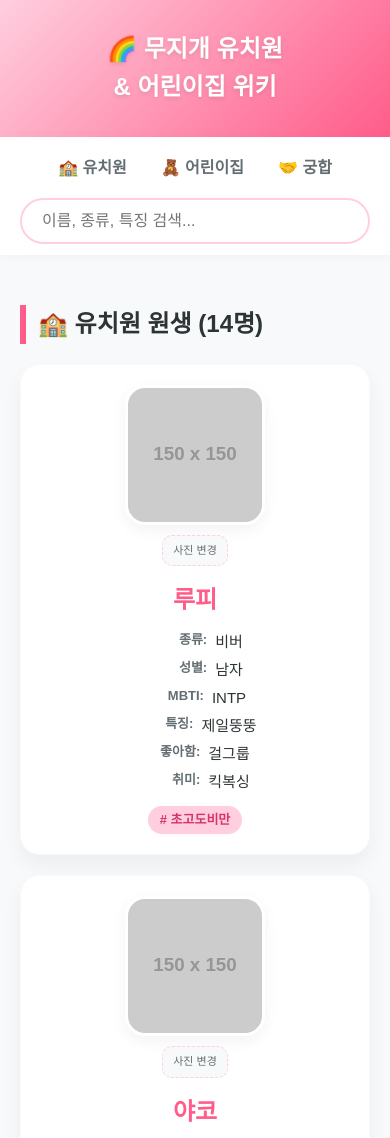
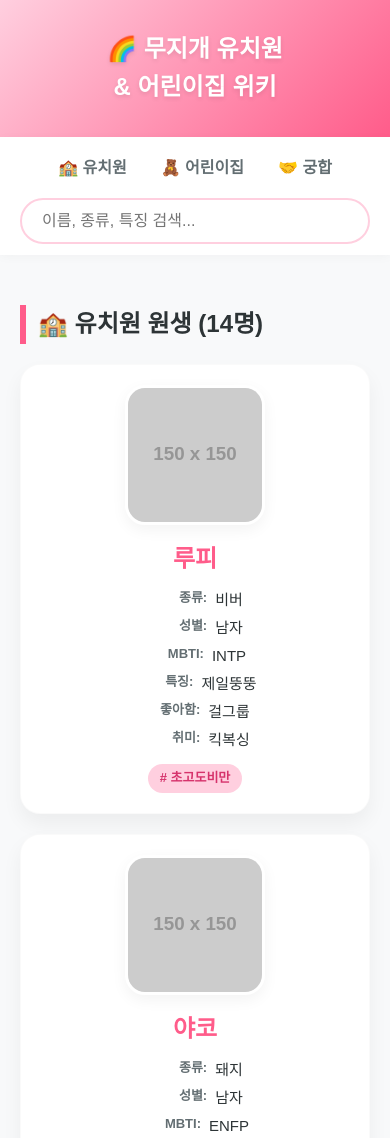
Before and after one commit to irunaru/rainbow-kindergarten-wiki, a plain HTML site: page index.html in a window 390 px wide. Shown: the top 1138 px of the page. Drawn offline with Linux system fonts and the light colour scheme; placeholder pictures from the web are drawn by us; a web font is replaced by a local one.

Commit message:
Update index.html

```diff
--- a/index.html
+++ b/index.html
@@ -14,7 +14,6 @@
       font-style: normal;
     }
 
-    /* 모든 요소의 크기를 테두리 포함으로 설정 (레이아웃 깨짐 방지) */
     * {
       box-sizing: border-box;
     }
@@ -37,7 +36,7 @@
       background: var(--bg);
       color: var(--text);
       line-height: 1.6;
-      overflow-x: hidden; /* 가로 스크롤 강제 숨김 */
+      overflow-x: hidden;
     }
 
     header {
@@ -63,7 +62,6 @@
       box-shadow: 0 2px 10px rgba(0, 0, 0, 0.03);
     }
 
-    /* 메뉴 링크들을 감싸는 박스 */
     nav div.menu-links {
       display: flex;
       justify-content: center;
@@ -87,7 +85,6 @@
       background: rgba(255, 92, 138, 0.05);
     }
 
-    /* 검색창 디자인 */
     .search-bar {
       display: flex;
       justify-content: center;
@@ -97,7 +94,7 @@
     .search-bar input {
       padding: 12px 20px;
       width: 100%;
-      max-width: 400px; /* PC에서는 너무 커지지 않게 제한 */
+      max-width: 400px;
       border: 2px solid var(--primary-light);
       border-radius: 30px;
       outline: none;
@@ -129,10 +126,8 @@
       color: var(--text);
     }
 
-    /* [반응형 그리드] 화면 크기에 따라 카드 배치 자동 조정 */
     .char-grid {
       display: grid;
-      /* 최소 너비 300px, 공간 남으면 늘어남 */
       grid-template-columns: repeat(auto-fill, minmax(300px, 1fr));
       gap: 20px;
     }
@@ -153,18 +148,10 @@
       transform: translateY(-5px);
     }
 
-    .face-container {
-      width: 120px;
-      flex-shrink: 0;
-      display: flex;
-      flex-direction: column;
-      gap: 10px;
-      align-items: center;
-    }
-
     .face {
       width: 120px;
       height: 120px;
+      flex-shrink: 0;
       border-radius: 20px;
       background: #fdfdfd;
       display: flex;
@@ -179,17 +166,6 @@
       width: 100%;
       height: 100%;
       object-fit: contain;
-    }
-
-    .upload-btn {
-      font-size: 11px;
-      padding: 6px 10px;
-      cursor: pointer;
-      background: var(--bg);
-      border: 1px dashed var(--primary-light);
-      border-radius: 10px;
-      color: var(--text-light);
-      white-space: nowrap;
     }
 
     .info-box {
@@ -237,20 +213,19 @@
       border-top: 1px solid #eee;
     }
 
-    /* 📱 [모바일 전용 디자인] 화면 너비 600px 이하일 때 적용 */
     @media (max-width: 600px) {
       .char-grid {
-        grid-template-columns: 1fr; /* 한 줄에 1개씩 */
+        grid-template-columns: 1fr;
       }
 
       .card {
-        flex-direction: column; /* 사진 위, 글자 아래 */
+        flex-direction: column;
         text-align: center;
         gap: 15px;
       }
 
       .info-text {
-        justify-content: center; /* 글자 가운데 정렬 */
+        justify-content: center;
       }
 
       .info-text b {
@@ -258,13 +233,10 @@
         margin-right: 8px;
       }
 
-      .face-container {
-        width: 140px; /* 모바일에서 사진 조금 더 크게 */
-      }
-
       .face {
         width: 140px;
         height: 140px;
+        margin: 0 auto;
       }
 
       header {
@@ -356,12 +328,8 @@
         const card = document.createElement('div');
         card.className = 'card';
         card.innerHTML = `
-          <div class="face-container">
-            <div class="face">
-              <img src="${char.이미지}" id="img-${char.이름}" onerror="this.src='https://via.placeholder.com/150?text=No+Image'">
-            </div>
-            <div class="upload-btn" onclick="document.getElementById('file-${char.이름}').click()">사진 변경</div>
-            <input type="file" id="file-${char.이름}" style="display:none" accept="image/*" onchange="previewImage(event, '${char.이름}')">
+          <div class="face">
+            <img src="${char.이미지}" alt="${char.이름}" onerror="this.src='https://via.placeholder.com/150?text=No+Image'">
           </div>
           <div class="info-box">
             <h3>${char.이름}</h3>
@@ -385,34 +353,6 @@
       document.querySelector('#daycare h2').textContent = `🧸 어린이집 원생 (${dCount}명)`;
     }
 
-    /* ★ [중요] GitHub Pages 전용 이미지 미리보기 함수 ★
-     설명: GitHub Pages는 정적 서버라 파일을 직접 저장할 수 없습니다.
-     대신 브라우저의 'FileReader' 기능을 사용해, 사용자가 선택한 사진을
-     즉석에서 읽어 화면에만 잠시 보여주는 방식입니다.
-    */
-    window.previewImage = (event, name) => {
-      // 1. 사용자가 선택한 파일 가져오기
-      const file = event.target.files[0];
-
-      // 2. 파일이 정상적으로 선택되었는지 확인
-      if (file) {
-        // 3. 파일을 읽을 수 있는 도구(Reader) 생성
-        const reader = new FileReader();
-
-        // 4. 읽기가 완료되면 실행할 동작 정의
-        reader.onload = (e) => {
-          // 선택한 캐릭터의 이미지 태그(img src)를 방금 읽은 파일 데이터로 교체
-          document.getElementById(`img-${name}`).src = e.target.result;
-        };
-
-        // 5. 파일을 'Data URL' 형식(이미지 주소처럼 쓸 수 있는 문자열)으로 읽기 시작
-        reader.readAsDataURL(file);
-
-        // 6. 사용자에게 안내 (GitHub Pages 특성상 저장이 안 됨을 알림)
-        alert("🖼️ 사진이 임시로 변경되었습니다.\n(주의: GitHub Pages는 정적 사이트라 실제 파일 저장은 안 되며, 새로고침 시 원래대로 돌아옵니다.)");
-      }
-    };
-
     document.getElementById('searchInput').addEventListener('input', (e) => {
       const term = e.target.value.toLowerCase();
       const filtered = charactersData.filter(c =>
```
